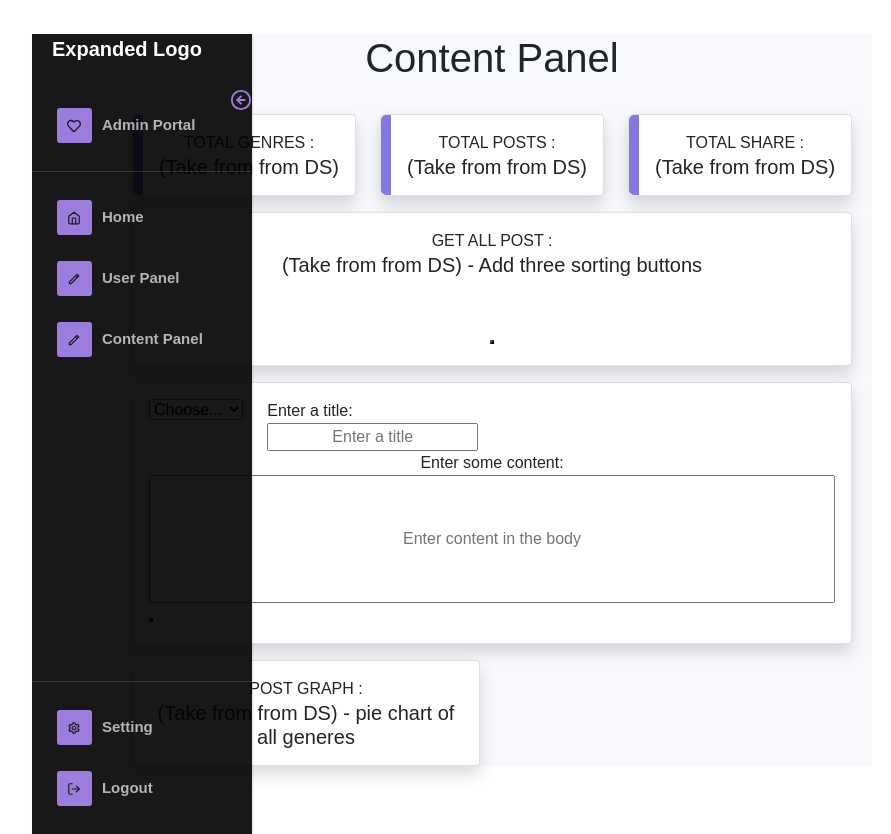
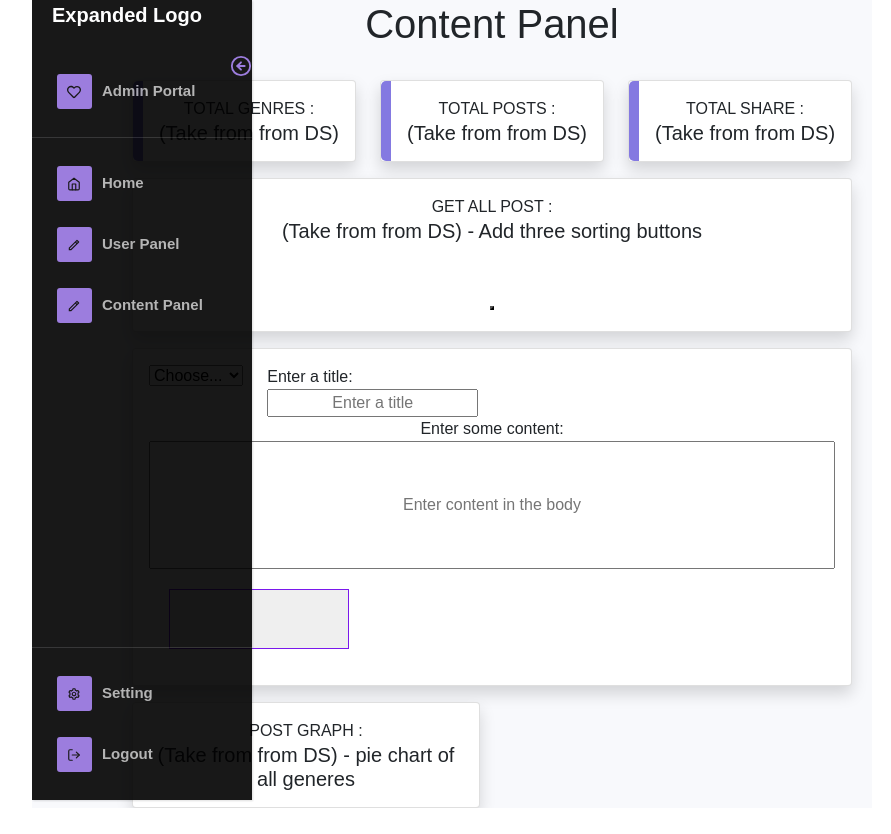
Before and after one commit to StefWebDesigner/RevX, a React (Create React App) app in the folder projectapp/: page /contentpanel in a window 1280 px wide. Shown: the whole page, without its empty margins (188-1079 px from the left). After the commit the page ends 808 px from the top, so only its background shows below. Built offline with nearby package versions, Linux system fonts and the light colour scheme.

Commit message:
forgot to apply the last change

```diff
--- a/projectapp/src/components/admin/admin-groups/ContentPanel.js
+++ b/projectapp/src/components/admin/admin-groups/ContentPanel.js
@@ -263,7 +263,7 @@ const ContentPanel = () => {
                                                         <div className="row">
                                                             <div className="col-md-12">
                                                                 <button
-                                                                    className="mainStyle"
+                                                                    className="buttonMainStyle"
                                                                     role="button"
                                                                     type="submit"
                                                                 >
```
